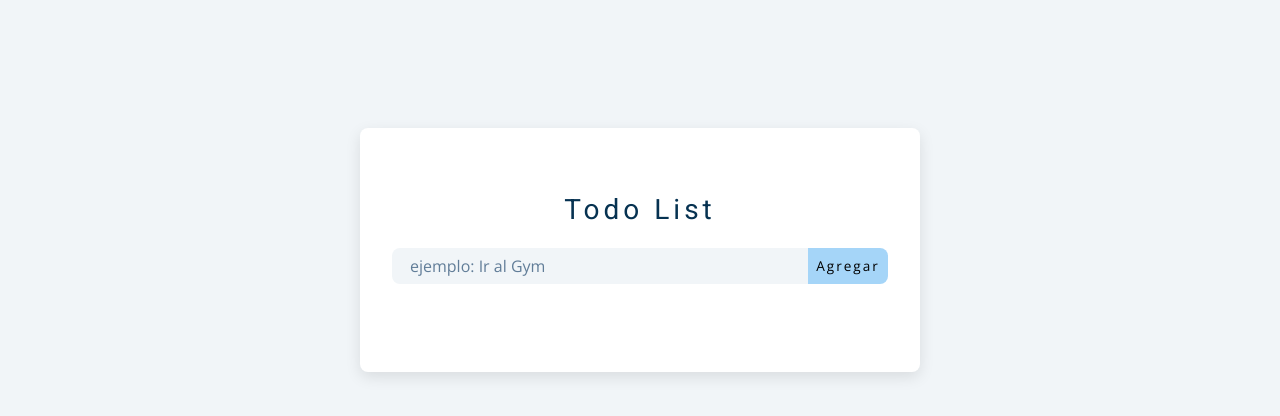
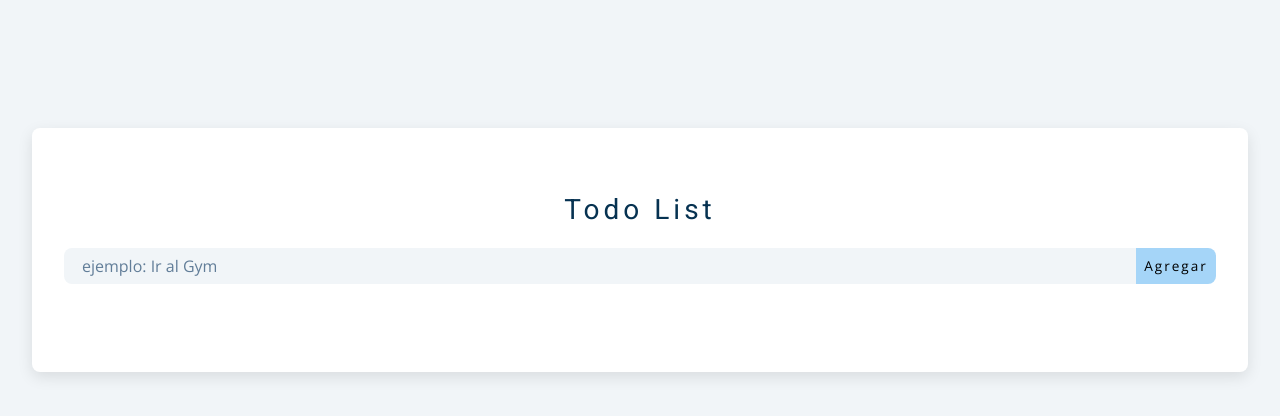
Before and after one commit to yefersoncm/todo-list, a plain HTML site: page index.html in a window 1280 px wide. Drawn offline with nearby package versions, Linux system fonts and the light colour scheme.

Commit message:
Update styles.css

```diff
--- a/styles.css
+++ b/styles.css
@@ -163,7 +163,7 @@ border-radius: var(--radius);
 .section-center {
   width: 90vw;
   margin: 0 auto;
-  max-width: 35rem;
+  max-width: 100rem;
   margin-top: 8rem;
 }
 @media screen and (min-width: 992px) {
```
